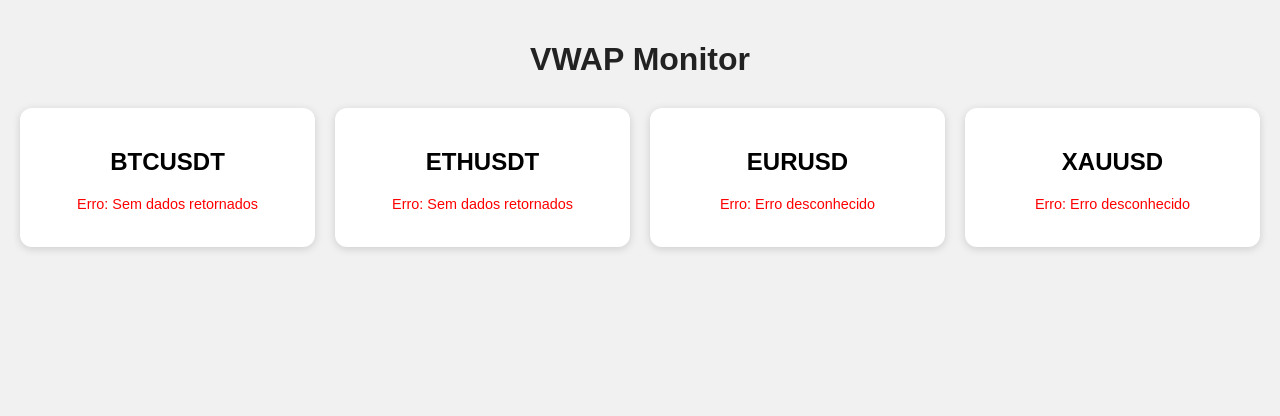
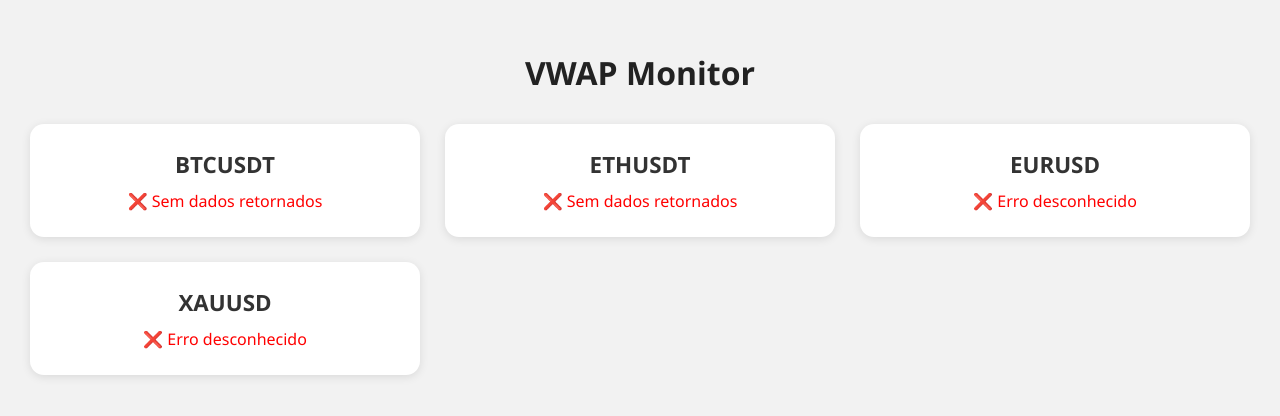
Before and after one commit to icleoc/daytrade-monitor, a Flask app: page / in a window 1280 px wide. Shown: the top 416 px of the page. Run offline with Flask 3, Linux system fonts and the light colour scheme; data that the repository does not hold is empty.

Commit message:
Update dashboard.html

```diff
--- a/templates/dashboard.html
+++ b/templates/dashboard.html
@@ -6,48 +6,55 @@
     <meta name="viewport" content="width=device-width, initial-scale=1.0">
     <style>
         body {
-            font-family: Arial, sans-serif;
-            background: #f1f1f1;
+            font-family: "Segoe UI", Arial, sans-serif;
+            background-color: #f2f2f2;
             margin: 0;
-            padding: 20px;
+            padding: 30px;
         }
         h1 {
             text-align: center;
             color: #222;
+            margin-bottom: 30px;
         }
         .grid {
             display: grid;
-            grid-template-columns: repeat(auto-fit, minmax(280px, 1fr));
-            gap: 20px;
-            margin-top: 30px;
+            grid-template-columns: repeat(auto-fit, minmax(320px, 1fr));
+            gap: 25px;
         }
         .card {
             background: white;
-            border-radius: 12px;
-            box-shadow: 0 2px 8px rgba(0,0,0,0.15);
-            padding: 20px;
+            border-radius: 14px;
+            box-shadow: 0 2px 10px rgba(0,0,0,0.1);
+            padding: 25px;
             text-align: center;
-            transition: 0.3s;
+            transition: all 0.3s ease;
         }
         .card:hover {
-            transform: scale(1.03);
+            transform: translateY(-5px);
+        }
+        .symbol {
+            font-size: 1.4rem;
+            font-weight: 600;
+            color: #333;
         }
         .price {
-            font-size: 1.8rem;
-            margin-top: 10px;
-            color: #111;
+            font-size: 2rem;
+            color: #008000;
+            margin: 10px 0;
         }
         .vwap {
             font-size: 1rem;
-            color: #777;
+            color: #444;
         }
         .source {
+            margin-top: 8px;
             font-size: 0.8rem;
-            color: #aaa;
+            color: #888;
         }
         .error {
             color: red;
-            font-size: 0.9rem;
+            font-size: 1rem;
+            margin-top: 10px;
         }
     </style>
 </head>
@@ -68,23 +75,24 @@
 
                 if (asset.error) {
                     card.innerHTML = `
-                        <h2>${asset.symbol}</h2>
-                        <p class="error">Erro: ${asset.error}</p>
+                        <div class="symbol">${asset.symbol}</div>
+                        <div class="error">❌ ${asset.error}</div>
                     `;
                 } else {
                     card.innerHTML = `
-                        <h2>${asset.symbol}</h2>
-                        <div class="price">💰 ${asset.price}</div>
+                        <div class="symbol">${asset.symbol}</div>
+                        <div class="price">$${asset.price}</div>
                         <div class="vwap">VWAP: ${asset.vwap}</div>
                         <div class="source">Fonte: ${asset.source}</div>
                     `;
                 }
+
                 container.appendChild(card);
             });
         }
 
         loadData();
-        setInterval(loadData, 60000); // atualiza a cada 60s
+        setInterval(loadData, 60000);
     </script>
 </body>
 </html>
```
